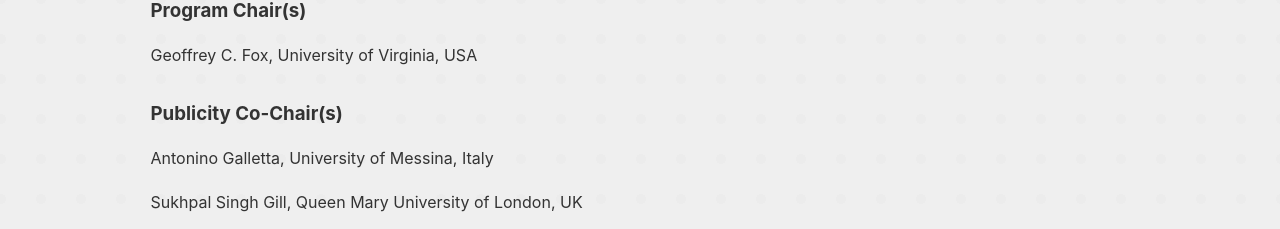
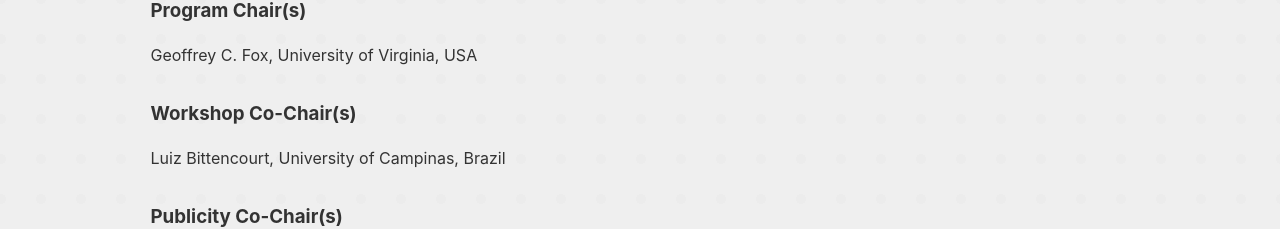
Before and after one commit to UCC-Conference/BDCAT2023, a React (Create React App) app: page /committees in a window 1280 px wide. Shown: the part 442-671 px from the top of the page. Built offline with nearby package versions, Linux system fonts and the light colour scheme.

Commit message:
add Luiz Bittencourt as Workshop Co-Chair

```diff
--- a/src/pages/Committees.js
+++ b/src/pages/Committees.js
@@ -29,6 +29,15 @@ const Committees = () => {
                         </tr>
                         <tr>
                             <td>Geoffrey C. Fox, University of Virginia, USA</td>
+                        </tr>
+
+                        <tr>
+                            <th>
+                                <h3>Workshop Co-Chair(s)</h3>
+                            </th>
+                        </tr>
+                        <tr>
+                            <td>Luiz Bittencourt, University of Campinas, Brazil</td>
                         </tr>
 
                         <tr>
```
